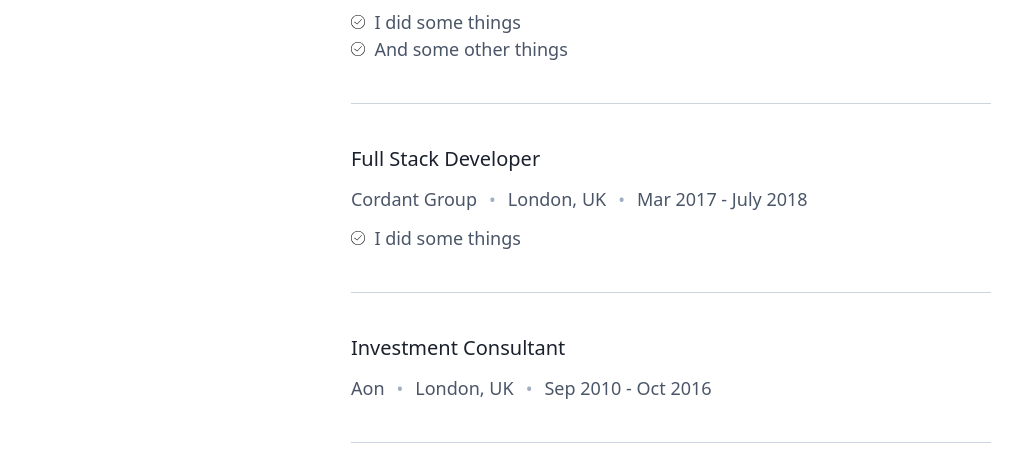
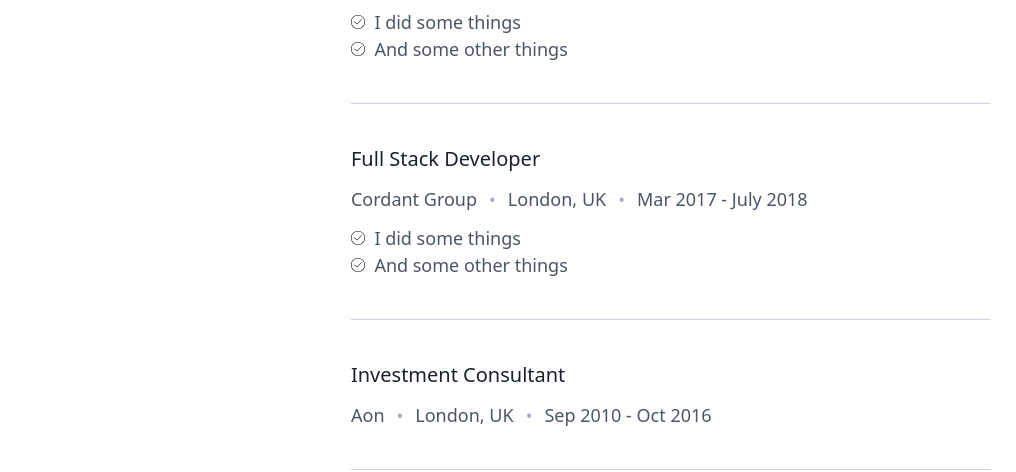
Before and after one commit to cjcoops/chris-cooper, a Gatsby site: page /resume in a window 1280 px wide. Shown: the part 298-770 px from the top of the page, without its empty margins (129-1145 px from the left). Built offline with nearby package versions, Linux system fonts and the light colour scheme; Gatsby itself is replaced by a stand-in of ours.

Commit message:
move experience to json and import with graphql

```diff
--- a/gatsby-config.js
+++ b/gatsby-config.js
@@ -39,6 +39,14 @@ module.exports = {
         // purgeOnly : ['components/', '/main.css', 'bootstrap/'], // Purge only these files/folders
       },
     },
+    "gatsby-transformer-json",
+    {
+      resolve: "gatsby-source-filesystem",
+      options: {
+        name: "data",
+        path: `${__dirname}/src/data`,
+      },
+    },
     // this (optional) plugin enables Progressive Web App + Offline functionality
     // To learn more, visit: https://gatsby.dev/offline
     // `gatsby-plugin-offline`,
--- a/package.json
+++ b/package.json
@@ -12,9 +12,9 @@
     "gatsby-plugin-postcss": "^2.1.7",
     "gatsby-plugin-purgecss": "^4.0.1",
     "gatsby-plugin-react-helmet": "^3.1.7",
-    "gatsby-plugin-react-svg": "^2.1.2",
     "gatsby-plugin-sharp": "^2.2.22",
-    "gatsby-source-filesystem": "^2.1.22",
+    "gatsby-source-filesystem": "^2.1.33",
+    "gatsby-transformer-json": "^2.2.15",
     "gatsby-transformer-sharp": "^2.2.14",
     "prop-types": "^15.7.2",
     "react": "^16.9.0",
--- /dev/null
+++ b/src/data/experience.json
@@ -0,0 +1,22 @@
+[
+  {
+    "name": "Software Developer",
+    "company": "Kore Software",
+    "location": "Vancouver, BC",
+    "period": "Sep 2018 - Current",
+    "description": ["I did some things", "And some other things"]
+  },
+  {
+    "name": "Full Stack Developer",
+    "company": "Cordant Group",
+    "location": "London, UK",
+    "period": "Mar 2017 - July 2018",
+    "description": ["I did some things", "And some other things"]
+  },
+  {
+    "name": "Investment Consultant",
+    "company": "Aon",
+    "location": "London, UK",
+    "period": "Sep 2010 - Oct 2016"
+  }
+]
--- a/src/pages/resume.js
+++ b/src/pages/resume.js
@@ -1,5 +1,5 @@
 import React from "react";
-import { Link } from "gatsby";
+import { StaticQuery, graphql } from "gatsby";
 
 import Layout from "../components/layout";
 import SEO from "../components/seo";
@@ -16,25 +16,33 @@ const SecondPage = () => (
           </h2>
         </div>
         <div className="w-full md:w-2/3">
-          <ResumeItem
-            name="Software Developer"
-            company="Kore Software"
-            location="Vancouver, BC"
-            period="Sep 2018 - Current"
-            description={["I did some things", "And some other things"]}
-          />
-          <ResumeItem
-            name="Full Stack Developer"
-            company="Cordant Group"
-            location="London, UK"
-            period="Mar 2017 - July 2018"
-            description={["I did some things"]}
-          />
-          <ResumeItem
-            name="Investment Consultant"
-            company="Aon"
-            location="London, UK"
-            period="Sep 2010 - Oct 2016"
+          <StaticQuery
+            query={graphql`
+              query ExperienceQuery {
+                allExperienceJson {
+                  edges {
+                    node {
+                      name
+                      company
+                      location
+                      period
+                      description
+                    }
+                  }
+                }
+              }
+            `}
+            render={data =>
+              data.allExperienceJson.edges.map(item => (
+                <ResumeItem
+                  name={item.node.name}
+                  company={item.node.company}
+                  location={item.node.location}
+                  period={item.node.period}
+                  description={item.node.description}
+                />
+              ))
+            }
           />
         </div>
       </div>
```
Also changed, not shown: 1 other file.
